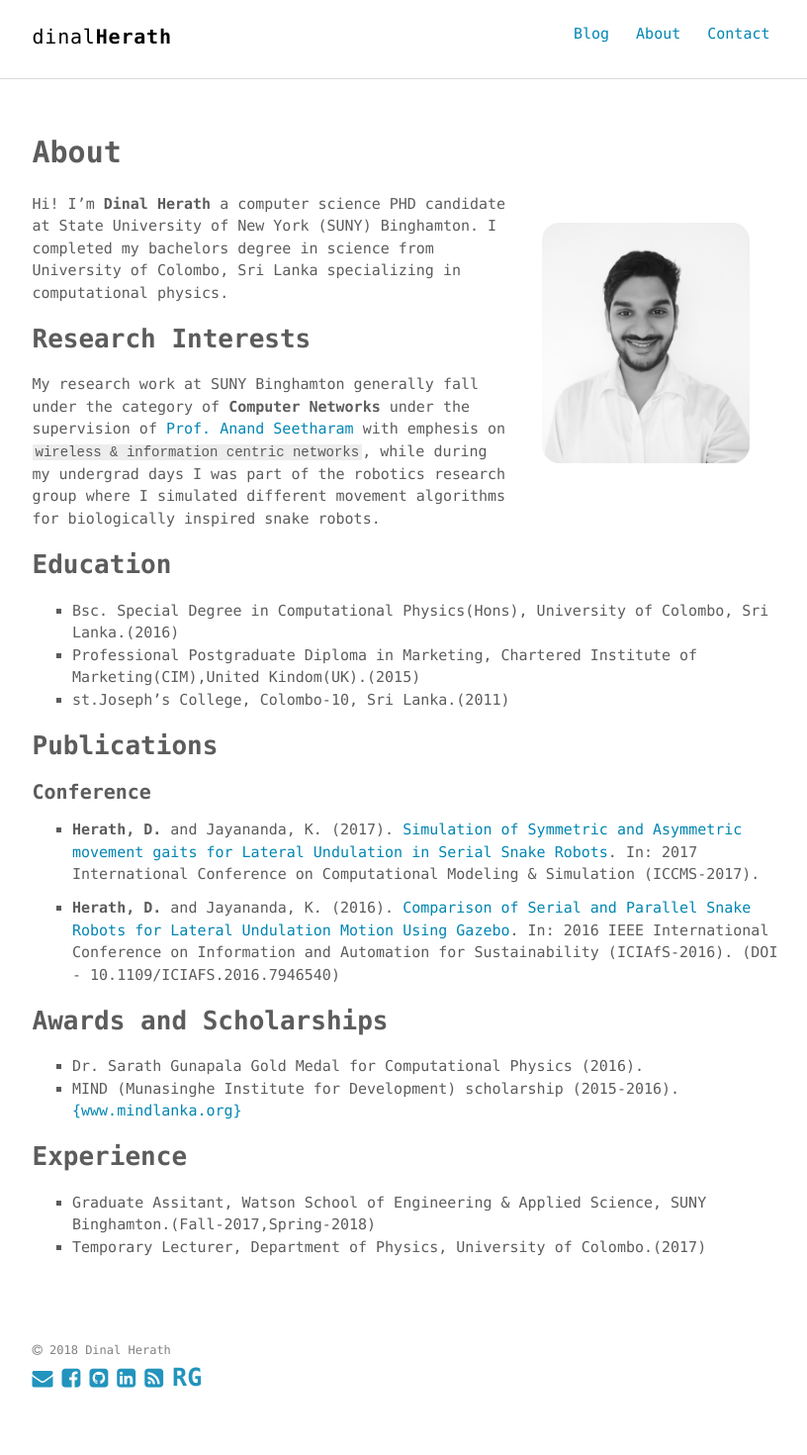
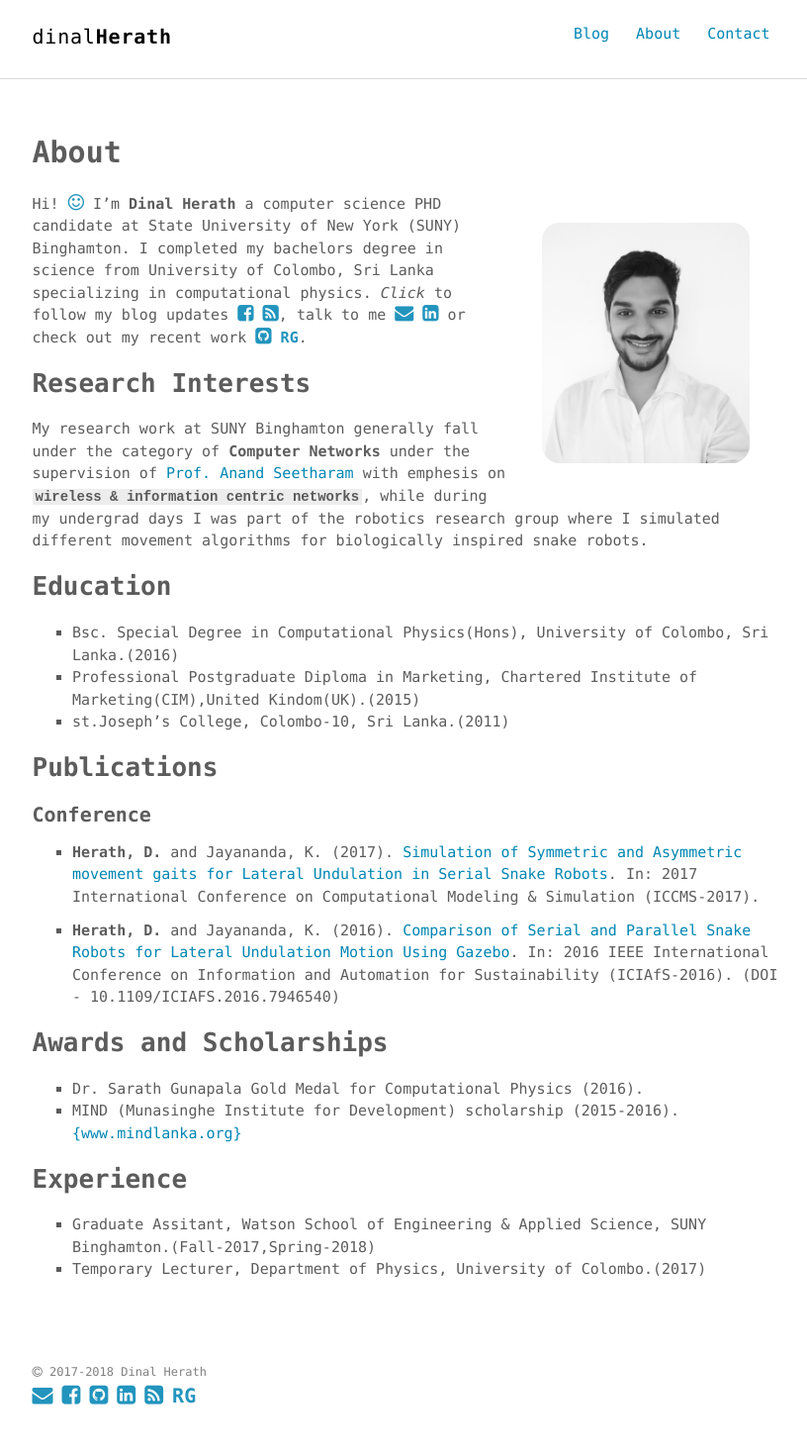
Before and after one commit to dherath/dherath.github.io, a Jekyll site: the page built from about.md, in a window 1280 px wide. Shown: the whole page at 99% size, without its empty margins (230-1046 px from the left). Built offline with Jekyll 4.4.1, drawn with Linux system fonts in a browser that asks for light colours.

Commit message:
updated about. layout

```diff
--- a/_includes/footer.html
+++ b/_includes/footer.html
@@ -3,13 +3,13 @@
 	<!--<link rel="stylesheet" href="/assets/icons/academicons-1.8.0/css/academicons.css"/>-->
 
   <div class="container">
-    <small class="block"><!--&lt;/&gt; <a href="http://github.com/heiswayi/thinkspace" title="a minimalist Jekyll theme for technical writing">Thinkspace theme</a> by <a href="http://heiswayi.github.io">Heiswayi Nrird</a>. |--><i class="fa fa-copyright"></i> {{ site.time | date: '%Y' }} {{ site.author.name }}</small>
+    <small class="block"><!--&lt;/&gt; <a href="http://github.com/heiswayi/thinkspace" title="a minimalist Jekyll theme for technical writing">Thinkspace theme</a> by <a href="http://heiswayi.github.io">Heiswayi Nrird</a>. |--><i class="fa fa-copyright"></i> 2017-{{ site.time | date: '%Y' }} {{ site.author.name }}</small>
     <a href="mailto:dinal.bing@gmail.com"><i class="fa fa-envelope" style="font-size:21px;color:#2294bd;"></i></a>
     <a href="https://www.facebook.com/dinalHerath" target="_blank"><i class="fa fa-facebook-square" style="font-size:22px;color:#2294bd"></i></a>
     <a href="https://github.com/dherath" target="blank"><i class="fa fa-github-square" style="font-size:22px;color:#2294bd"></i></a>
     <a href="https://www.linkedin.com/in/jerome-dinal-herath-bba3b0148/" target="blank"><i class="fa fa-linkedin-square" style="font-size:22px;color:#2294bd"></i></a>
     <a href="{{ "/feed.xml" | prepend: site.baseurl }}" target="_blank"><i class="fa fa-rss-square" style="font-size:22px;color:#2294bd"></i></a>
-    <a href="https://www.researchgate.net/profile/Dinal_Herath" target="blank"> <i style="font-size:25px;color:#2294bd;font-weight:bold;"> RG </i></a>
+    <a href="https://www.researchgate.net/profile/Dinal_Herath" target="blank"> <i style="font-size:20px;color:#2294bd;font-weight:bold;"> RG </i></a>
 
   </div>
 
--- a/about.md
+++ b/about.md
@@ -6,13 +6,27 @@ permalink: /about/
 
 <!--<div class="post-container">-->
   <!--<div class="post-image-1" align="right">-->
-    <img src="/assets/img/image.jpg" style="width:270px;padding:30px;border-radius:48px;" align="right">
-  <!--</div>-->
-Hi! I'm **Dinal Herath** a computer science PHD candidate at State University of New York (SUNY) Binghamton. I completed my bachelors degree in science from University of Colombo, Sri Lanka specializing in computational physics.
+  	<img src="/assets/img/image.jpg" style="width:270px;padding:30px;border-radius:48px;" align="right">
+  <!-- </div> -->
+Hi! <i class="fa fa-smile-o" aria-hidden="true" style="font-size:19px;color:#2294bd"></i> I'm **Dinal Herath** a computer science PHD candidate at State University of New York (SUNY) Binghamton. I completed my bachelors degree in science from University of Colombo, Sri Lanka specializing in computational physics. _Click_ to follow my blog updates
+<a href="https://www.facebook.com/dinalHerath" target="_blank"><i class="fa fa-facebook-square" style="font-size:19px;color:#2294bd"></i></a>
+<a href="{{ "/feed.xml" | prepend: site.baseurl }}" target="_blank"><i class="fa fa-rss-square" style="font-size:19px;color:#2294bd"></i></a>,
+talk to me
+<a href="mailto:dinal.bing@gmail.com"><i class="fa fa-envelope" style="font-size:19px;color:#2294bd;"></i></a>
+<a href="https://www.linkedin.com/in/jerome-dinal-herath-bba3b0148/" target="blank"><i class="fa fa-linkedin-square" style="font-size:19px;color:#2294bd"></i></a>
+or check out my recent work
+<a href="https://github.com/dherath" target="blank"><i class="fa fa-github-square" style="font-size:19px;color:#2294bd"></i></a>
+<a href="https://www.researchgate.net/profile/Dinal_Herath" target="blank"> <i style="color:#2294bd;font-weight:bold;"> RG</i></a>.
+
 
 ## Research Interests
 
-My research work at SUNY Binghamton generally fall under the category of **Computer Networks** under the supervision of [Prof. Anand Seetharam](http://www.cs.binghamton.edu/~anand){:target="blank"} with emphesis on `wireless & information centric networks`, while during my undergrad days I was part of the robotics research group where I simulated different movement algorithms for biologically inspired snake robots. <!--If you're interested in my work please visit my research gate page, where I'd be happy to share my work with anyone interested.-->
+My research work at SUNY Binghamton generally fall under the category of **Computer Networks** under the supervision of [Prof. Anand Seetharam](http://www.cs.binghamton.edu/~anand){:target="blank"} with emphesis on **`wireless & information centric networks`**, while during my undergrad days I was part of the robotics research group where I simulated different movement algorithms for biologically inspired snake robots. <!--If you're interested in my work please visit my research gate page, where I'd be happy to share my work with anyone interested.-->
+
+<div class="contact-info" align="right">
+
+
+</div>
 
 ## Education
 
```
Also changed, not shown: 13 other files.
